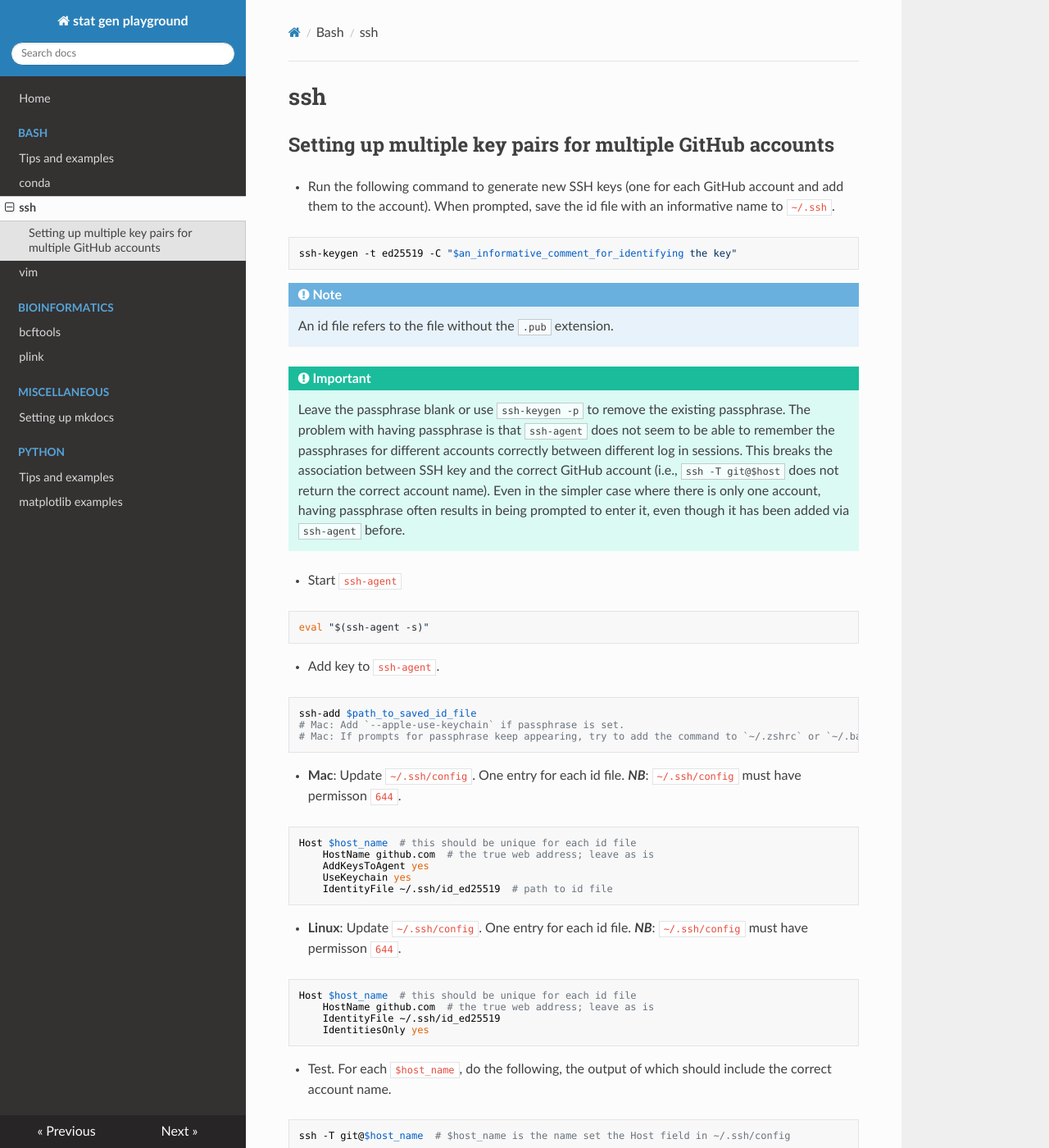
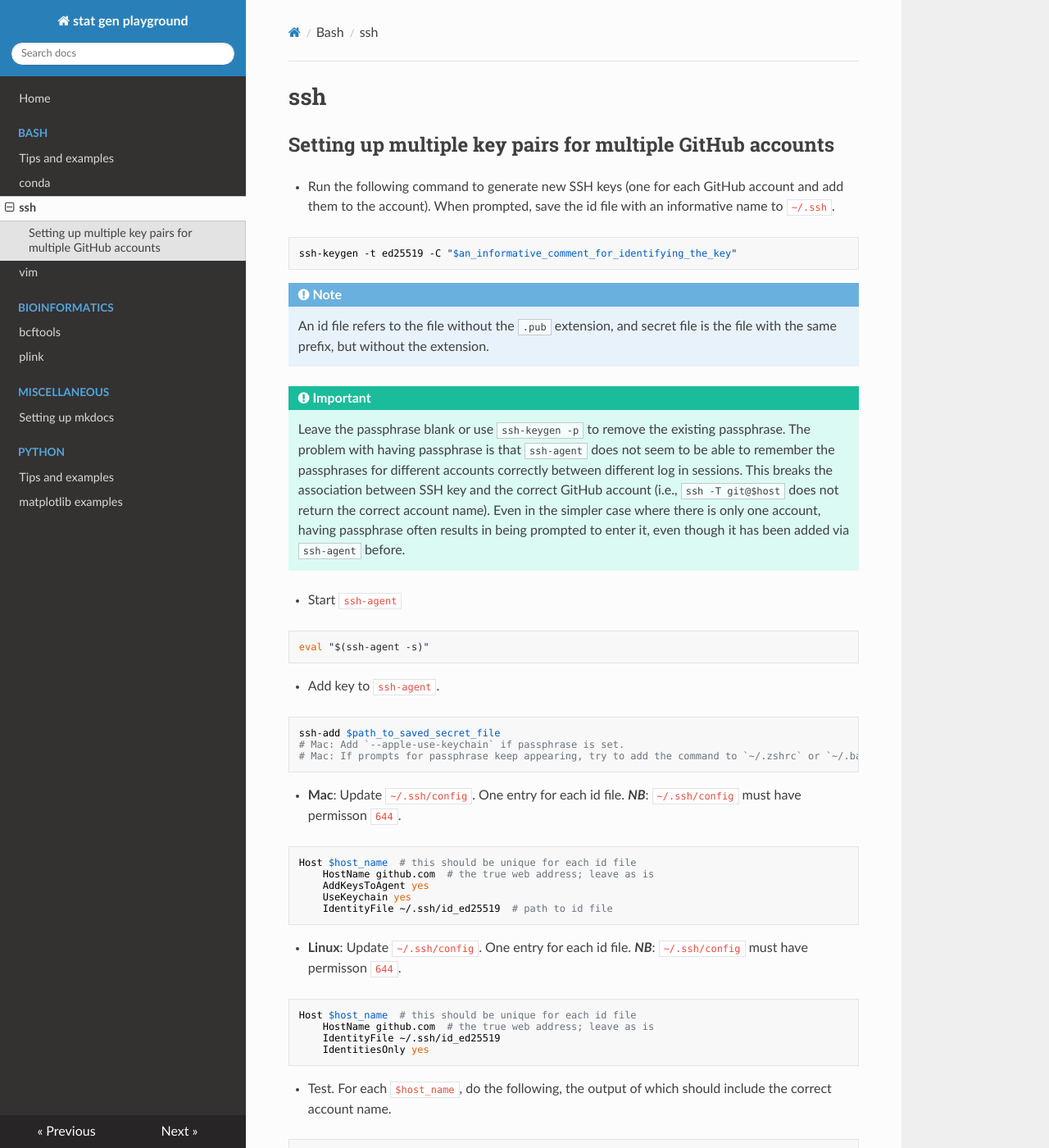
Before and after one commit to drkaizeng/statistics_and_engineering_lab, an MkDocs documentation site: the page built from docs/bash/ssh.md, in a window 1280 px wide and 1400 px high. Shown: the whole window at 82% size. Built offline with MkDocs 1.6.1, drawn with Linux system fonts in a browser that asks for light colours; nearby versions of some CDN libraries.

Commit message:
new notes

````diff
--- a/docs/bash/ssh.md
+++ b/docs/bash/ssh.md
@@ -3,10 +3,10 @@
 ## Setting up multiple key pairs for multiple GitHub accounts
 - Run the following command to generate new SSH keys (one for each GitHub account and add them to the account). When prompted, save the id file with an informative name to `~/.ssh`.
 ```bash
-ssh-keygen -t ed25519 -C "$an_informative_comment_for_identifying the key"
+ssh-keygen -t ed25519 -C "$an_informative_comment_for_identifying_the_key"
 ```
 !!! note
-    An id file refers to the file without the `.pub` extension.
+    An id file refers to the file without the `.pub` extension, and secret file is the file with the same prefix, but without the extension.
 
 !!! important
     Leave the passphrase blank or use `ssh-keygen -p` to remove the existing passphrase. The problem with having passphrase is that `ssh-agent` does not seem to be able to remember the passphrases for different accounts correctly between different log in sessions. This breaks the association between SSH key and the correct GitHub account (i.e., `ssh -T git@$host` does not return the correct account name). Even in the simpler case where there is only one account, having passphrase often results in being prompted to enter it, even though it has been added via `ssh-agent` before.
@@ -18,7 +18,7 @@ eval "$(ssh-agent -s)"
 
 - Add key to `ssh-agent`.
 ```bash
-ssh-add $path_to_saved_id_file
+ssh-add $path_to_saved_secret_file
 # Mac: Add `--apple-use-keychain` if passphrase is set.
 # Mac: If prompts for passphrase keep appearing, try to add the command to `~/.zshrc` or `~/.bashrc`.
 ```
````
